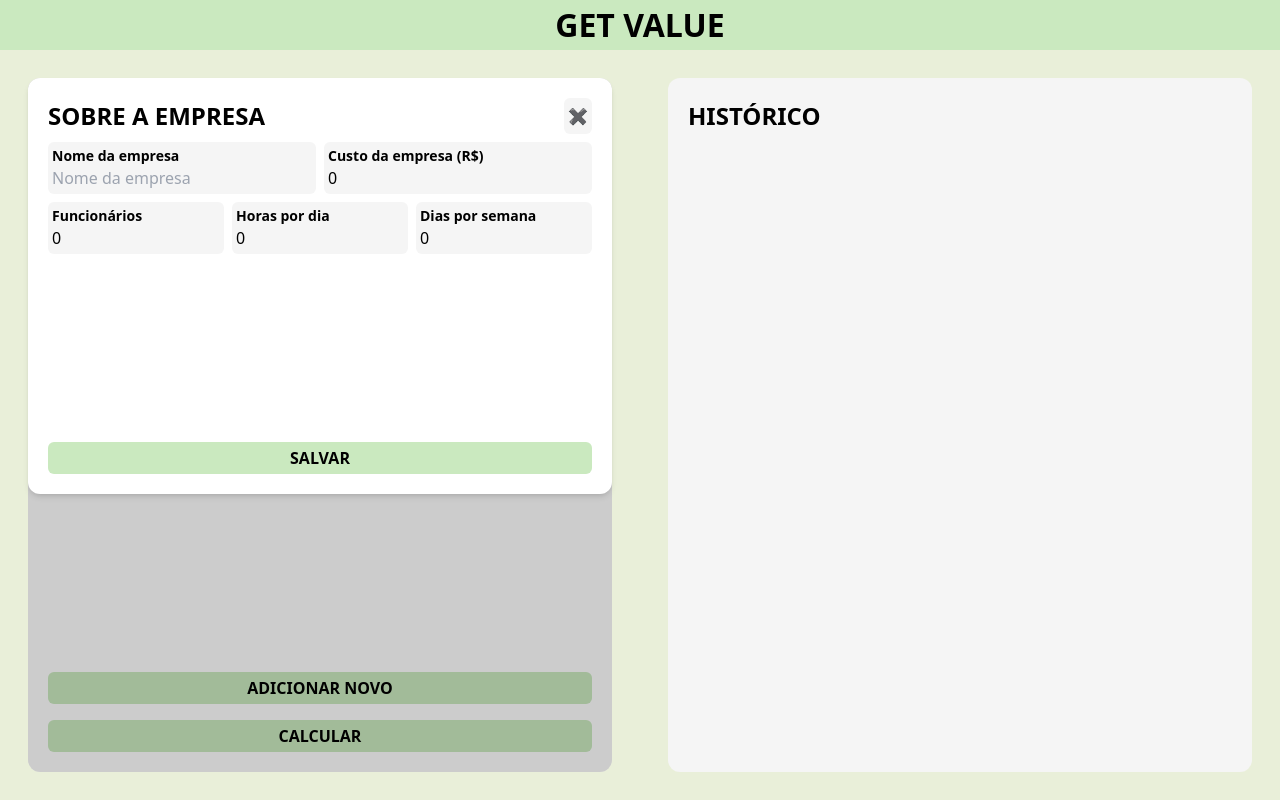
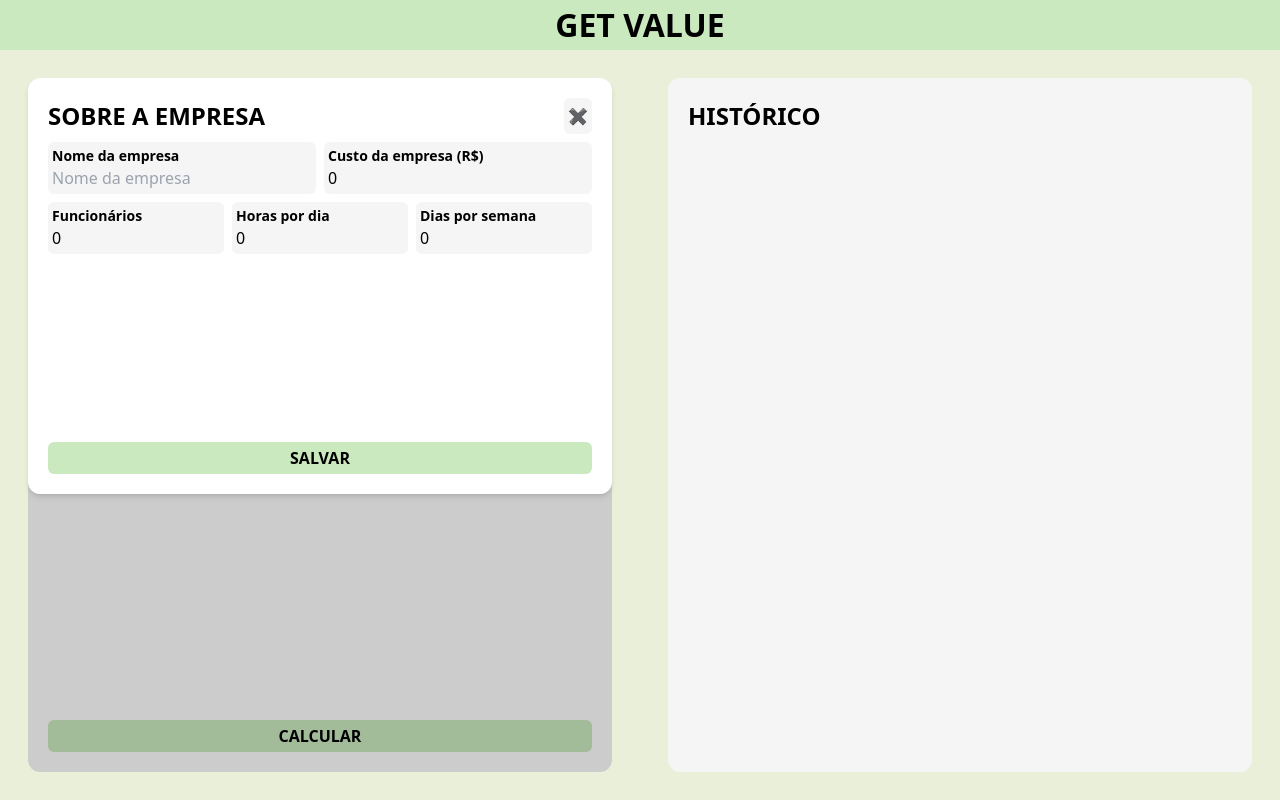
Before and after one commit to victorhdsp/vevalo, a React (Vite) app: page / in a window 1280 px wide. Built offline with nearby package versions, Linux system fonts and the light colour scheme.

Commit message:
ajuste de usabilidade

```diff
--- a/src/components/Form/Card/form.module.scss
+++ b/src/components/Form/Card/form.module.scss
@@ -10,7 +10,7 @@
         @apply flex flex-col gap-2;
 
         > div {
-            @apply flex flex-col gap-2 h-full max-h-[44.5vh] overflow-y-auto;
+            @apply flex flex-col gap-2 h-max max-h-[44.5vh] overflow-y-auto;
 
             &.lateral_scroll {
                 @apply pr-1;
@@ -19,7 +19,6 @@
     }
 
     .button {
-        @apply mt-auto;
         background-color: var(--primary);
     }
 }
--- a/src/components/Form/Card/index.tsx
+++ b/src/components/Form/Card/index.tsx
@@ -76,7 +76,7 @@ function FormCard() {
                     <AdditionalItem key={'additional_'+item.id} item={item}/>
                 ))}
                 </div>
-                <button className={css['button']} onClick={handleNewAddicional} type="button">Adicionar novo</button>
+                <button className={css['button']} onClick={handleNewAddicional} type="button">Novo serviço adicional</button>
             </div>
 
             <button className={css['button']} type="submit">Calcular</button>
```
